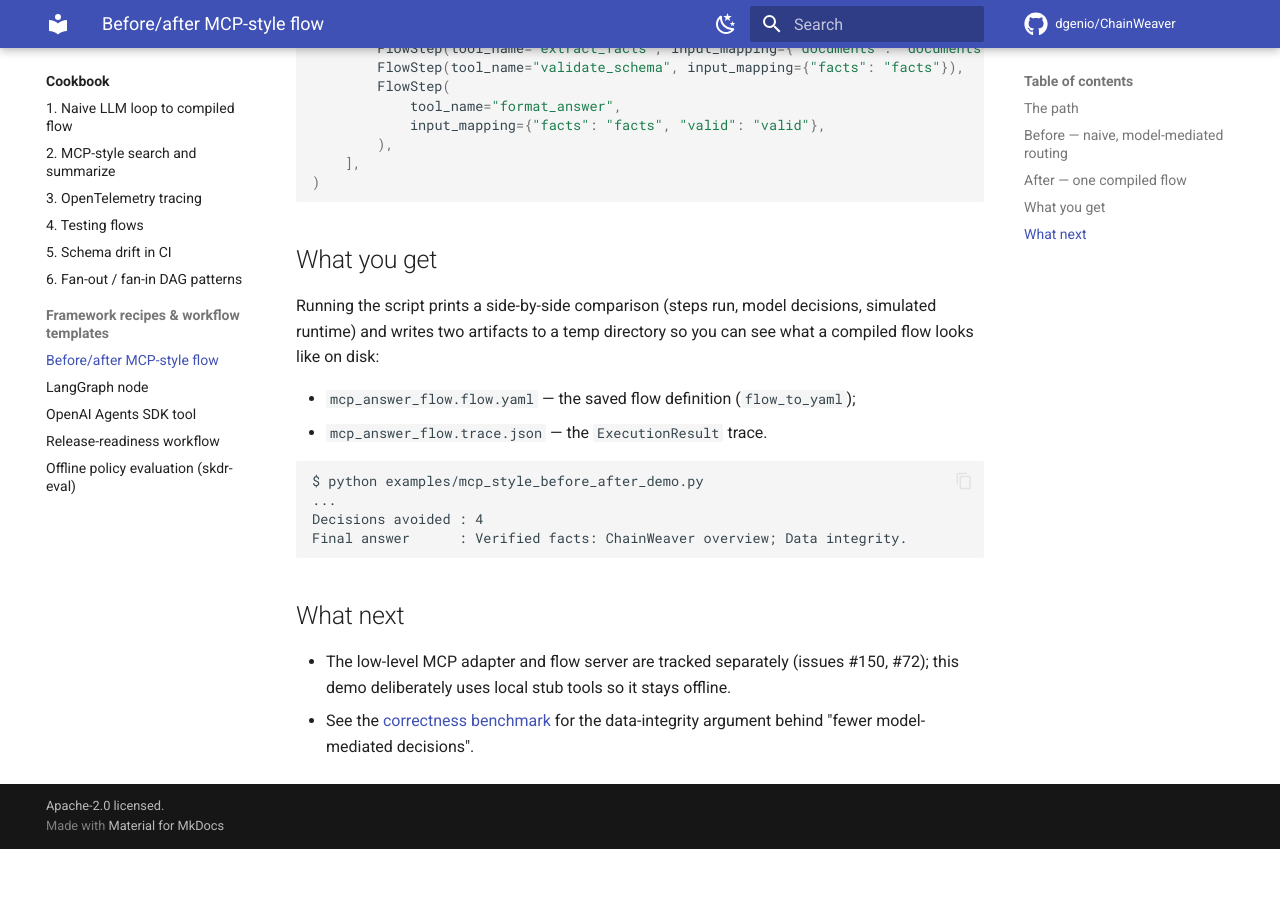
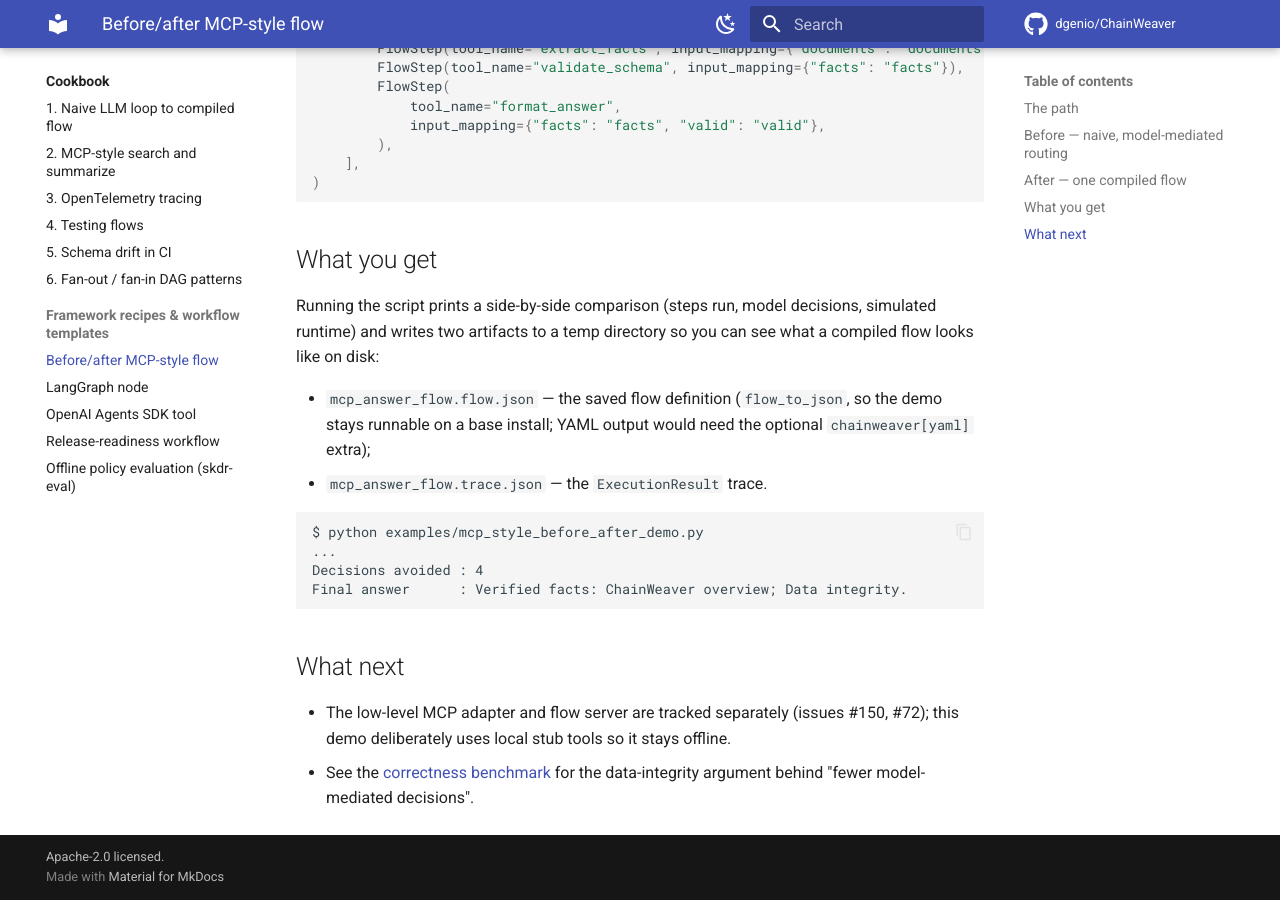
Before and after one commit to dgenio/ChainWeaver, an MkDocs documentation site: the page built from docs/cookbook/mcp-before-after.md, in a window 1280 px wide and 900 px high, scrolled down 930 px. Built offline with MkDocs 1.6.1 and Material for MkDocs 9.7.7, drawn with Linux system fonts in a browser that asks for light colours; comment, search, counter and statistics services are not loaded; before the commit the page ends 1779 px from its top, so only the background shows below that.

Commit message:
fix: emit .flow.json in MCP before/after demo so it runs on base install
The canonical before/after demo advertised itself as fully offline and
runnable on a fresh checkout, but wrote the saved flow via flow_to_yaml(),
which requires the optional chainweaver[yaml] extra (pyyaml). On a base
install that raised FlowSerializationError and crashed the demo.

Switch the saved artifact to flow_to_json() (always available, stdlib),
keeping the demo dependency-free and deterministic. Update the docstring,
the paired cookbook page, and the CHANGELOG entry to match.

Addresses Copilot review comments on examples/mcp_style_before_after_demo.py
and docs/cookbook/mcp-before-after.md.

````diff
--- a/docs/cookbook/mcp-before-after.md
+++ b/docs/cookbook/mcp-before-after.md
@@ -49,7 +49,7 @@ Running the script prints a side-by-side comparison (steps run, model decisions,
 simulated runtime) and writes two artifacts to a temp directory so you can see
 what a compiled flow looks like on disk:
 
-- `mcp_answer_flow.flow.yaml` — the saved flow definition (`flow_to_yaml`);
+- `mcp_answer_flow.flow.json` — the saved flow definition (`flow_to_json`, so the demo stays runnable on a base install; YAML output would need the optional `chainweaver[yaml]` extra);
 - `mcp_answer_flow.trace.json` — the `ExecutionResult` trace.
 
 ```
````
Also changed, not shown: CHANGELOG.md (+1 -1 lines), 1 other file.
